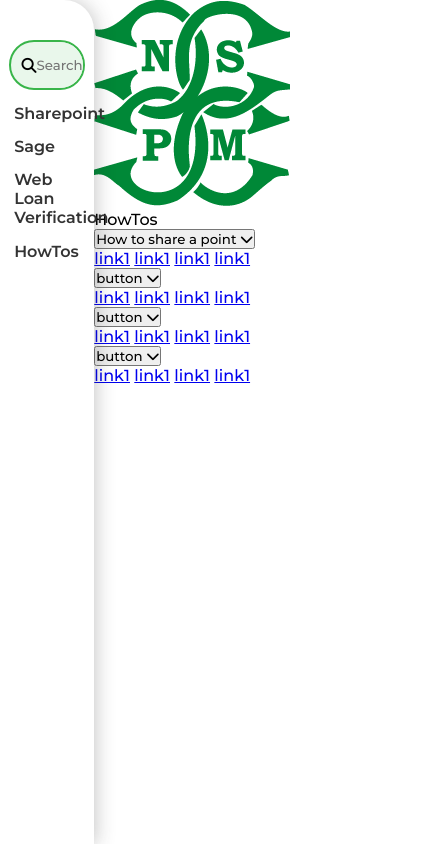
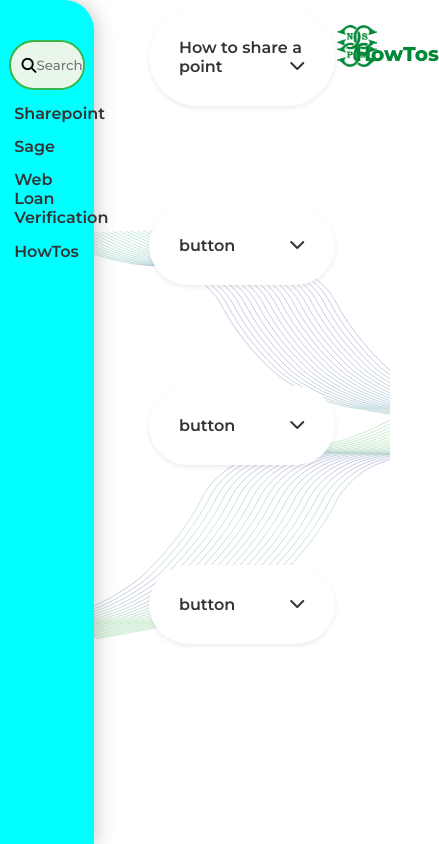
Before and after one commit to efemenahilda/HowTos, a plain HTML site: page HowTos/index.html in a window 390 px wide. Shown: the whole page, 439 px wide, since content can reach past the window. Drawn offline with Linux system fonts and the light colour scheme.

Commit message:
Update style.css

```diff
--- a/HowTos/style.css
+++ b/HowTos/style.css
@@ -45,6 +45,45 @@
 .content{
     flex: 5;
     display: block;
+    background-image: url(./images/nspmWave.svg);
+    background-repeat: no-repeat;
+    background-position: center;
+    background-size: cover;
+}
+#image{
+    width: 60px;
+    position: absolute;
+    left: 86.5%;
+    top:3%;
+    float: left;
+}
+.image-text {
+    position: absolute;
+    left: 91%;
+    top:5%;
+    font-size: 25px;
+    color:#008837;
+    font-weight:bold
+}
+@media screen and (max-width: 1000px) {
+    nav{
+        background-color: aqua;
+    }
+    #image{
+        width: 40px;
+        position: absolute;
+        left: 86.5%;
+        top:3%;
+        float: left;
+    }
+    .image-text {
+        position: absolute;
+        left: 91%;
+        top:5%;
+        font-size: 20px;
+        color:#008837;
+        font-weight:bold
+    }
 }
 .courses{
     display: block;
@@ -59,9 +98,6 @@
 .courses:hover{
     color: #39B54A;
 }
-/* .courses:active{
-    color: #39B54A;
-} */
 #sharepoint{
     flex: 5;
     background-color: aquamarine;
@@ -82,3 +118,189 @@
     background-color: blue;
     display: none;
 }
+#drop{
+    position: relative;
+    display: inline-block;
+    width: 70%;
+    margin-left: 15%;
+    height: 100vh;
+    /* background-color: blue; */
+     display:grid
+}
+#drop_one{
+    width:100%;
+    /* background-color: yellow;  */
+    height: 7%;
+    border-radius: 15px;
+    margin-top: 4%;
+}
+.dropbutton{
+    background-color: white;
+    box-shadow: 0px 2px 5px rgba(0, 0, 0, 0.077) ;
+    color: #333;
+    padding: 30px;
+    padding-left: 30px;
+    font-size: 16px;
+    font-weight: 600;
+    border: none;
+    cursor: pointer;
+    margin-left: 5%;
+    width: 90%;
+    border-radius: 50px;
+    text-align: left;
+}
+.dropdown_content{
+    display: none;
+    /* position: absolute; */
+    background-color: #f1f1f1;
+    min-width: 100px;
+    box-shadow: 0px 8px 16px 0px rgba(0,0,0,0.2);
+    z-index: 1;
+    margin-left: 5%;
+    width: 90%;
+}
+.dropdown_content a{
+    color: black;
+    padding: 12px 16px;
+    text-decoration: none;
+    display: block;
+}
+.dropdown_content a:hover {
+    background-color: #ddd;
+}
+.show {
+    display:block;
+}
+#drop_two{
+    width:100%;
+    /* background-color: yellow; */
+    height: 7%;
+    border-radius: 20px;
+}
+.dropbutton_two{
+    background-color: white;
+    box-shadow: 0px 2px 5px rgba(0, 0, 0, 0.077) ;
+    color: #333;
+    padding: 30px;
+    padding-left: 30px;
+    font-size: 16px;
+    font-weight: 600;
+    border: none;
+    cursor: pointer;
+    margin-left: 5%;
+    width: 90%;
+    border-radius: 50px;
+    text-align: left;
+}
+.dropdown_content_two{
+    display: none;
+    /* position: absolute; */
+    background-color: #f1f1f1;
+    min-width: 160px;
+    box-shadow: 0px 8px 16px 0px rgba(0,0,0,0.2);
+    z-index: 1;
+    margin-left: 5%;
+    width: 90%;
+
+}
+.dropdown_content_two a{
+    color: black;
+    padding: 12px 16px;
+    text-decoration: none;
+    display: block;
+}
+.dropdown_content_two a:hover {
+    background-color: #ddd;
+}
+.show_two {
+    display:block;
+}
+#drop_three{
+    width:100%;
+    /* background-color: yellow; */
+    height: 7%;
+    border-radius: 15px;
+}
+.dropbutton_three{
+    background-color: white;
+    box-shadow: 0px 2px 5px rgba(0, 0, 0, 0.077) ;
+    color: #333;
+    padding: 30px;
+    padding-left: 30px;
+    font-size: 16px;
+    font-weight: 600;
+    border: none;
+    cursor: pointer;
+    margin-left: 5%;
+    width: 90%;
+    border-radius: 50px;
+    text-align: left;
+}
+.dropdown_content_three{
+    display: none;
+    /* position: absolute; */
+    background-color: #f1f1f1;
+    min-width: 160px;
+    box-shadow: 0px 8px 16px 0px rgba(0,0,0,0.2);
+    z-index: 1;
+    margin-left: 5%;
+    width: 90%;
+}
+.dropdown_content_three a{
+    color: black;
+    padding: 12px 16px;
+    text-decoration: none;
+    display: block;
+}
+.dropdown_content_three a:hover {
+    background-color: #ddd;
+}
+.show_three {
+    display:block;
+}
+#drop_four{
+    width:100%;
+    /* background-color: yellow; */
+    height: 7%;
+    border-radius: 15px;
+}
+.dropbutton_four{
+    background-color: white;
+    box-shadow: 0px 2px 5px rgba(0, 0, 0, 0.077) ;
+    color: #333;
+    padding: 30px;
+    padding-left: 30px;
+    font-size: 16px;
+    font-weight: 600;
+    border: none;
+    cursor: pointer;
+    margin-left: 5%;
+    width: 90%;
+    border-radius: 50px;
+    text-align: left;
+}
+.dropdown_content_four{
+    display: none;
+    /* position: absolute; */
+    background-color: #f1f1f1;
+    min-width: 160px;
+    box-shadow: 0px 8px 16px 0px rgba(0,0,0,0.2);
+    z-index: 1;
+    margin-left: 5%;
+    width: 90%;
+}
+.dropdown_content_four a{
+    color: black;
+    padding: 12px 16px;
+    text-decoration: none;
+    display: block;
+}
+.dropdown_content_four a:hover {
+    background-color: #ddd;
+}
+.show_four{
+    display:block;
+}
+.fa-chevron-down{
+    float: right;
+}
```
